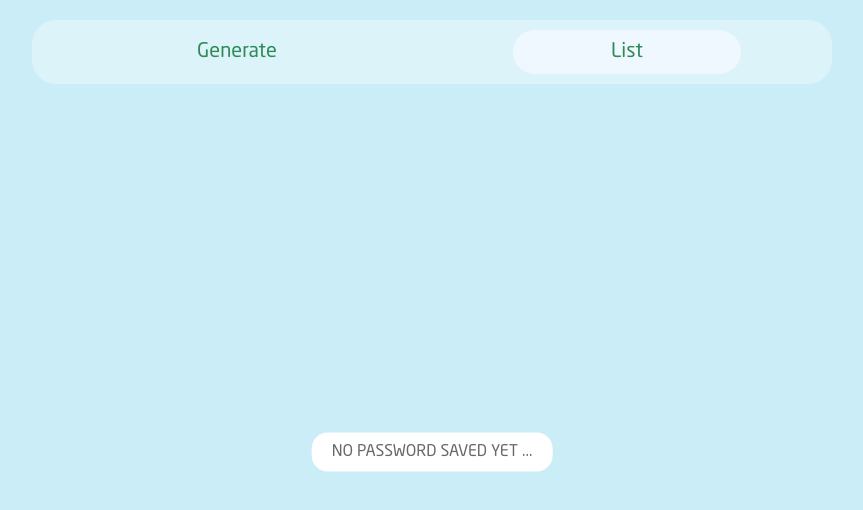
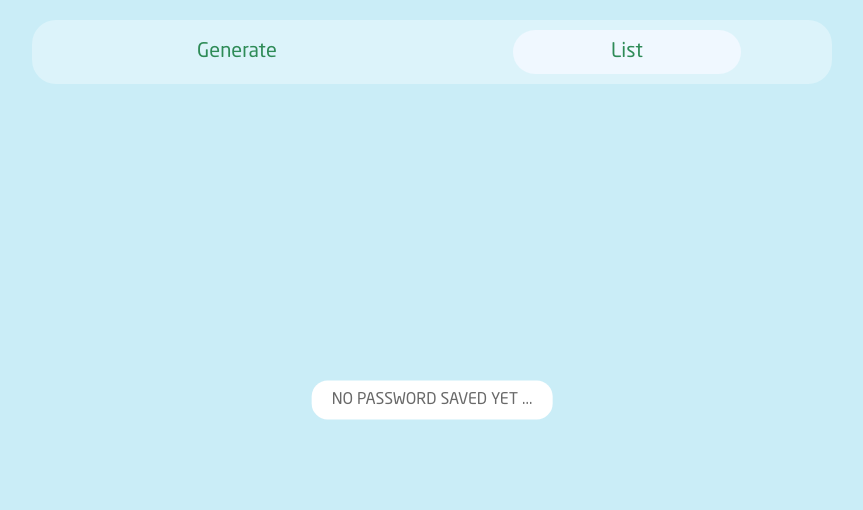
Before and after one commit to Jadenyoky/password-random, a Next.js app: page /password in a window 1280 px wide. Shown: the top 510 px of the page, without its empty margins (208-1071 px from the left). Built offline with nearby package versions, Linux system fonts and the light colour scheme.

Commit message:
solve height password page ...

```diff
--- a/app/globals.css
+++ b/app/globals.css
@@ -398,7 +398,8 @@ a {
   background-color: white;
   padding: 10px 20px;
   border-radius: 16px;
-  color: dimgray
+  color: dimgray;
+  text-wrap: nowrap;
 }
 
 .list {
@@ -406,11 +407,12 @@ a {
   flex-direction: column;
   gap: 25px;
   /* margin-bottom: 50px; */
-  position: relative;
-  height: calc(100vh - 104px);
+  /* position: relative; */
+  max-height: calc(100vh - 104px);
   /* min-height: 80vh; */
   overflow: auto;
   padding-bottom: 50px;
+  /* border: 2px solid; */
 }
 
 ::-webkit-scrollbar {
```
